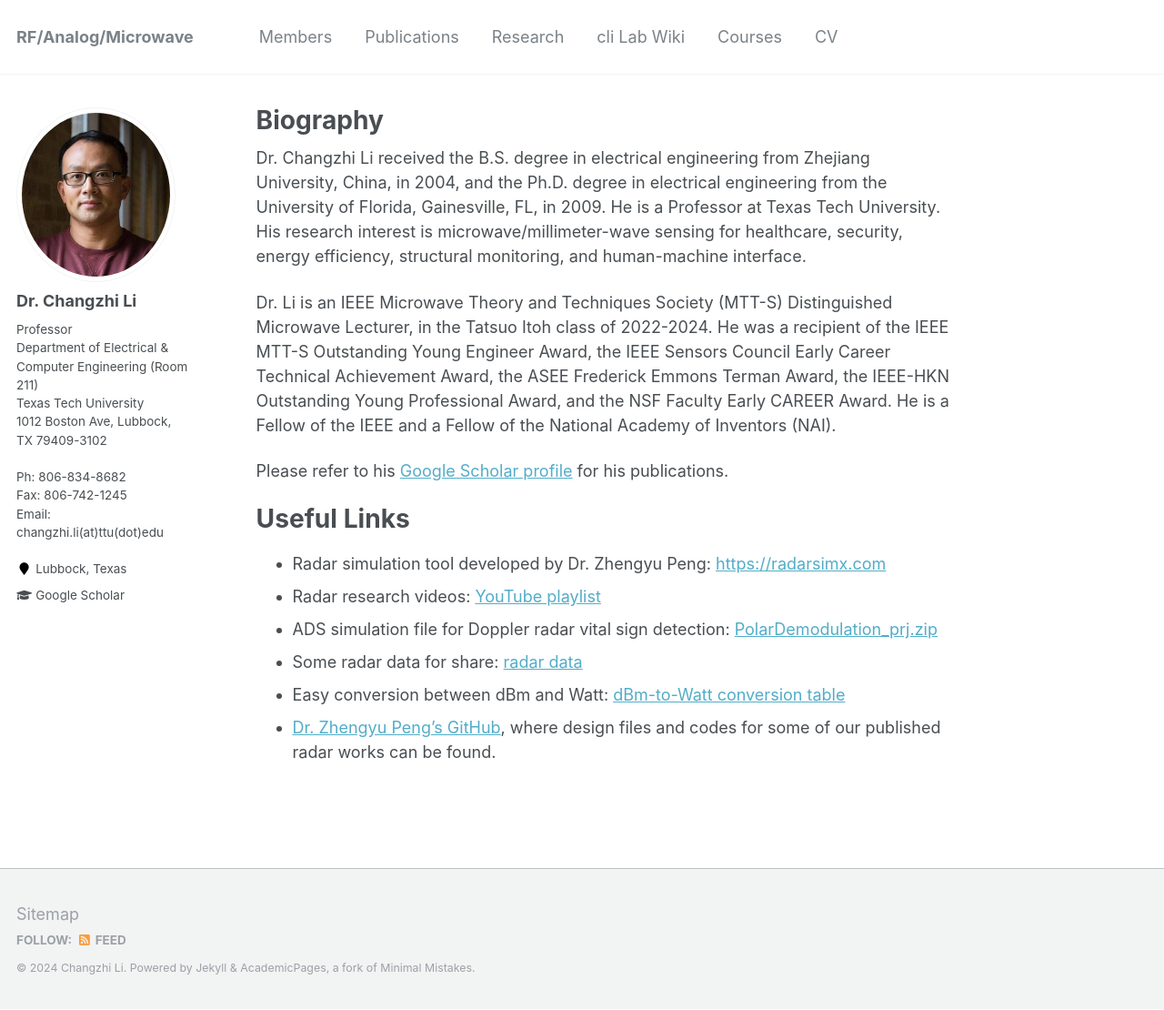
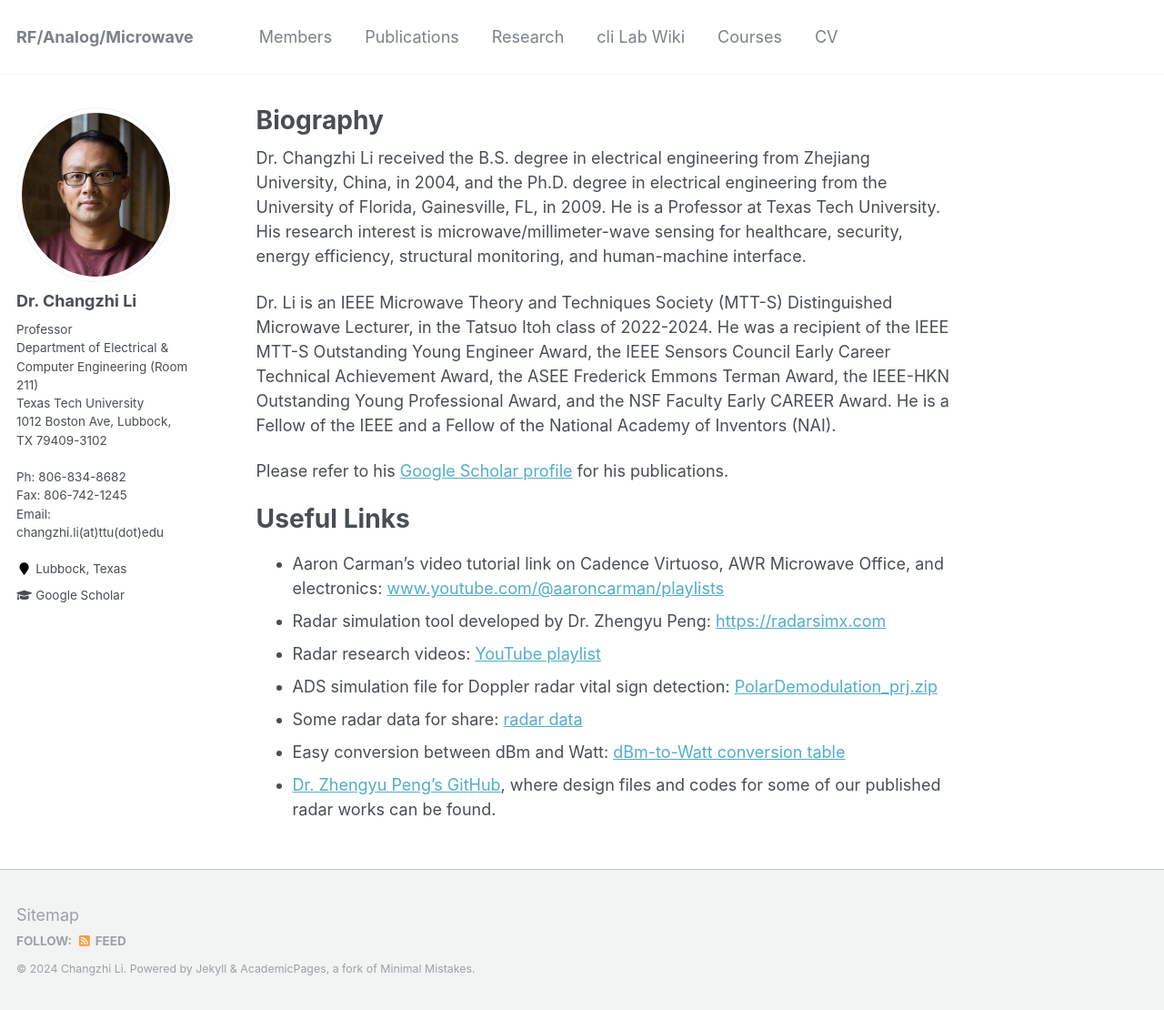
Before and after one commit to clilab/clilab.github.io, a Jekyll site: the page built from _pages/about.md, in a window 1280 px wide and 1110 px high. Shown: the whole window at 91% size. Built offline with Jekyll 4.4.1, drawn with Linux system fonts in a browser that asks for light colours.

Commit message:
Update about.md

```diff
--- a/_pages/about.md
+++ b/_pages/about.md
@@ -17,6 +17,7 @@ Please refer to his [Google Scholar profile](http://scholar.google.com/citations
 
 # Useful Links
 
+- Aaron Carman's video tutorial link on Cadence Virtuoso, AWR Microwave Office, and electronics: [www.youtube.com/@aaroncarman/playlists](https://www.youtube.com/@aaroncarman/playlists)
 - Radar simulation tool developed by Dr. Zhengyu Peng: [https://radarsimx.com](https://radarsimx.com)
 - Radar research videos: [YouTube playlist](https://www.youtube.com/playlist?list=PL8pR23L-R7oVtj-XsV4Y7dmyFIFfGFw3y)
 - ADS simulation file for Doppler radar vital sign detection: [PolarDemodulation_prj.zip](http://www.webpages.ttu.edu/chali/PolarDemodulation_prj.zip)
```
